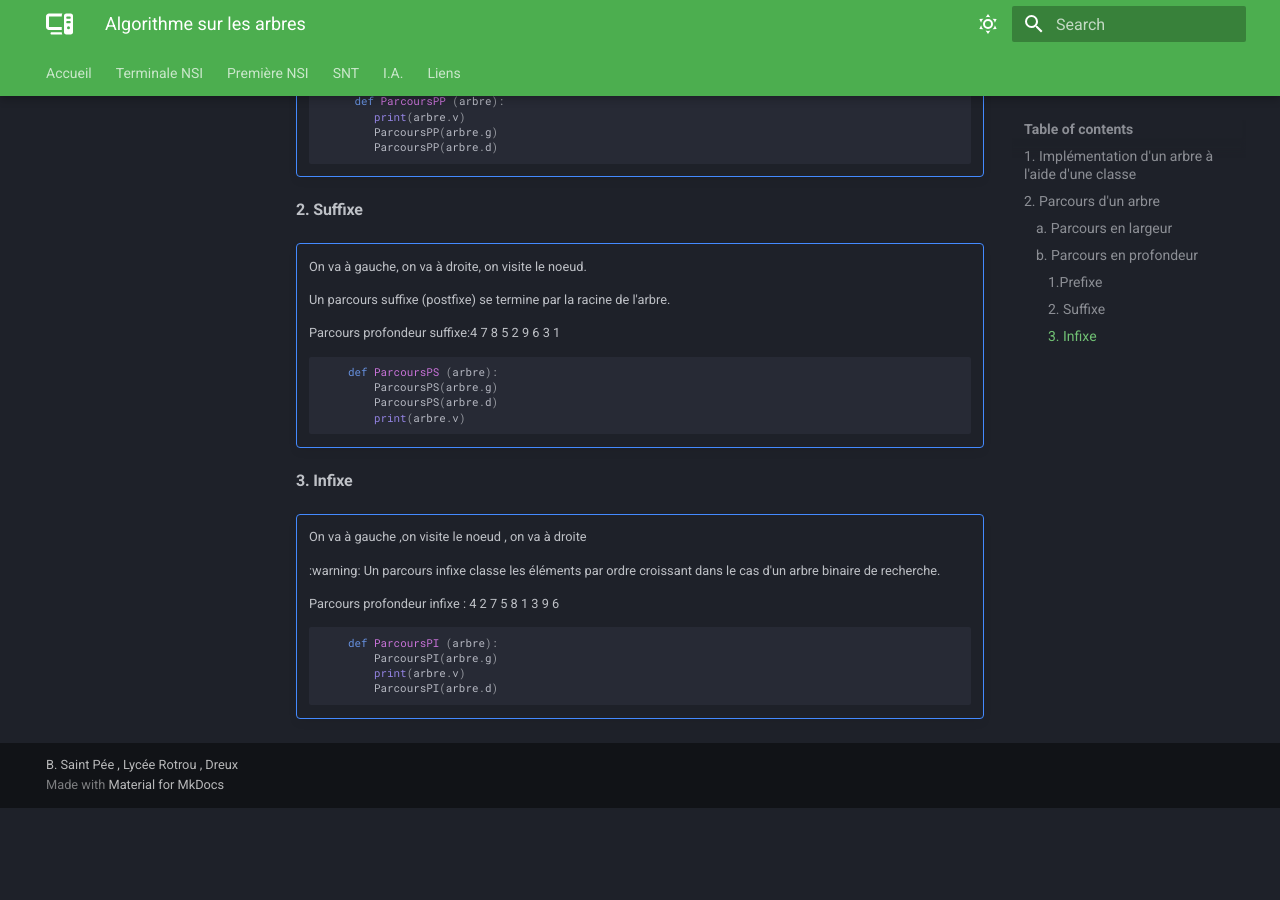
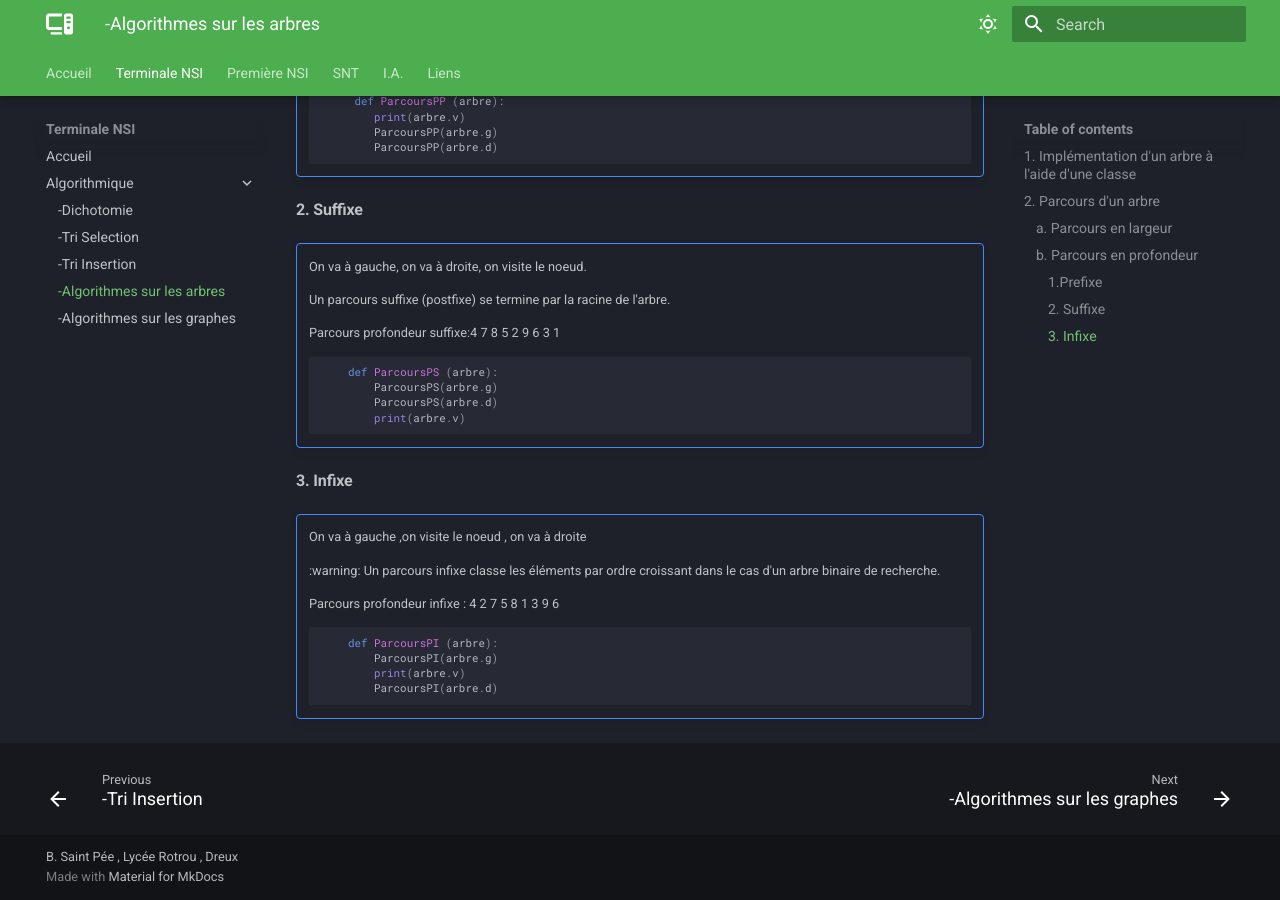
Before and after one commit to nsiRotrouDreux/site, an MkDocs documentation site: the page built from docs/Terminale NSI/algorithmique/algoArbre.md, in a window 1280 px wide and 900 px high, scrolled down 2304 px. Built offline with MkDocs 1.6.1 and Material for MkDocs 9.7.7, drawn with Linux system fonts in a browser that asks for light colours; before the commit the page ends 3112 px from its top, so only the background shows below that.

Commit message:
structure

```diff
--- a/mkdocs.yml
+++ b/mkdocs.yml
@@ -34,8 +34,8 @@ nav:
              -Dichotomie : Terminale NSI/algorithmique/dichotomie.md
              -Tri Selection : Terminale NSI/algorithmique/Les Tris/tri_selection.md
              -Tri Insertion: Terminale NSI/algorithmique/Les Tris/tri_insertion.md
-             -Algorithmes sur les arbres: terminale NSI/algorithmique/algoArbre.md
-             -Algorithmes sur les graphes: terminale NSI/algorithmique/algoGraphe.md
+             -Algorithmes sur les arbres: Terminale NSI/algorithmique/algoArbre.md
+             -Algorithmes sur les graphes: Terminale NSI/algorithmique/algoGraphe.md
     - Première NSI: Premiere NSI/index.md
     - SNT: SNT/index.md
     - I.A.: intelligence artificielle/index.md
```
